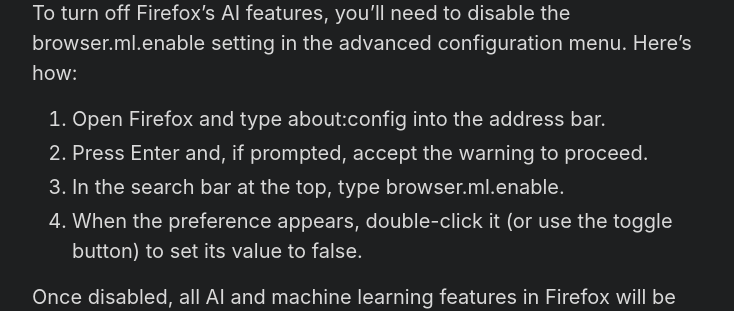
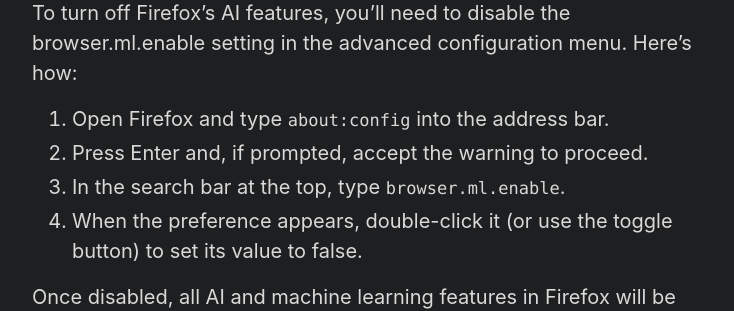
Before and after one commit to to-ie/to-ie.github.io, a Jekyll site: the page built from _posts/2025-10-26-ai-in-ff.md, in a window 1280 px wide. Shown: the part 519-830 px from the top of the page, without its empty margins (272-1006 px from the left). Built offline with Jekyll 4.4.1, drawn with Linux system fonts in a browser that asks for light colours.

Commit message:
blog post

```diff
--- a/_posts/2025-10-26-ai-in-ff.md
+++ b/_posts/2025-10-26-ai-in-ff.md
@@ -11,9 +11,9 @@
 
 To turn off Firefox’s AI features, you’ll need to disable the browser.ml.enable setting in the advanced configuration menu. Here’s how:
 
-1. Open Firefox and type about:config into the address bar.
+1. Open Firefox and type `about:config` into the address bar.
 2. Press Enter and, if prompted, accept the warning to proceed.
-3. In the search bar at the top, type browser.ml.enable.
+3. In the search bar at the top, type `browser.ml.enable`.
 4. When the preference appears, double-click it (or use the toggle button) to set its value to false.
 
 Once disabled, all AI and machine learning features in Firefox will be turned off immediately. You can always repeat the steps and set it back to true if you wish to restore them later.
```
